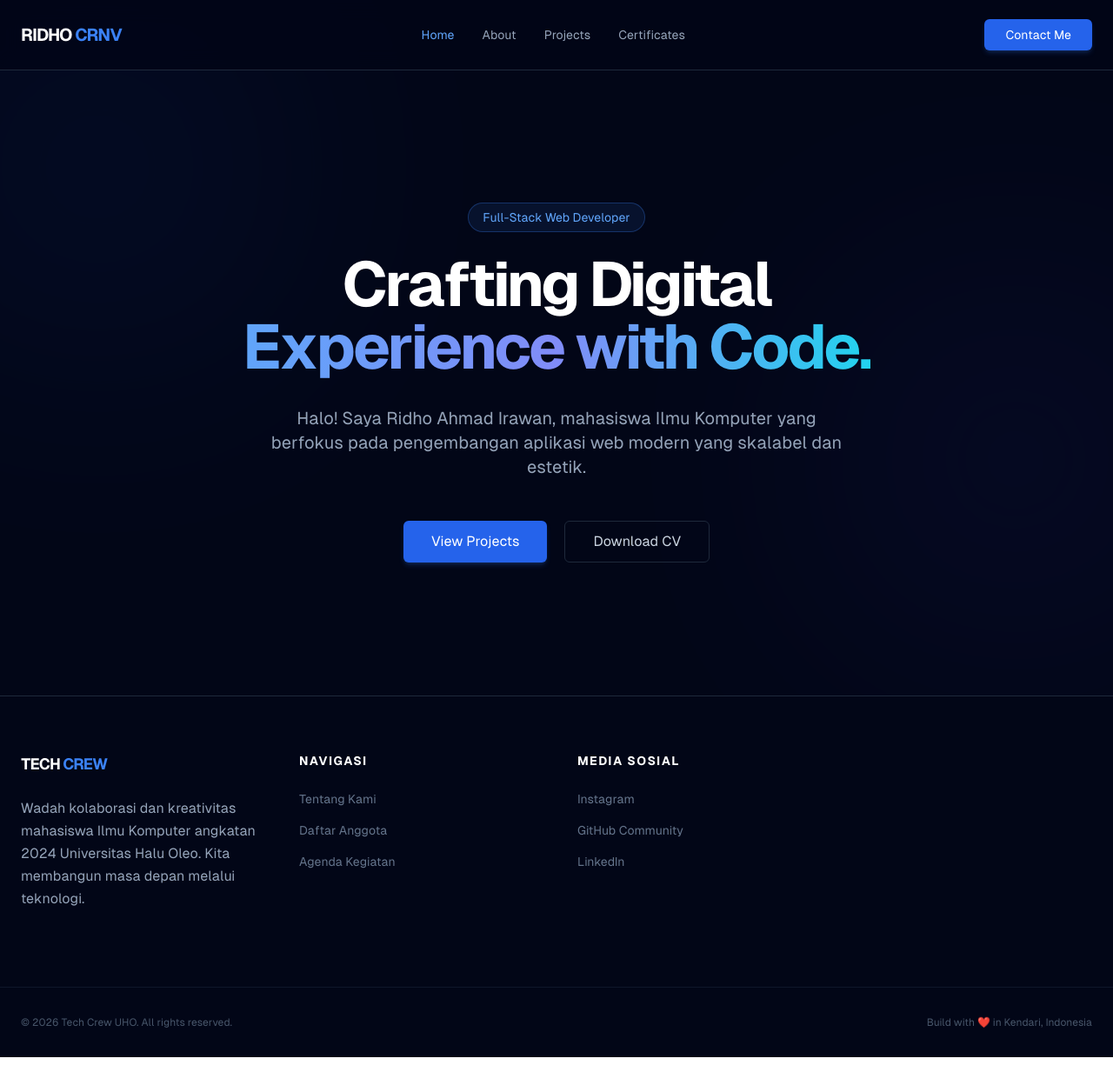
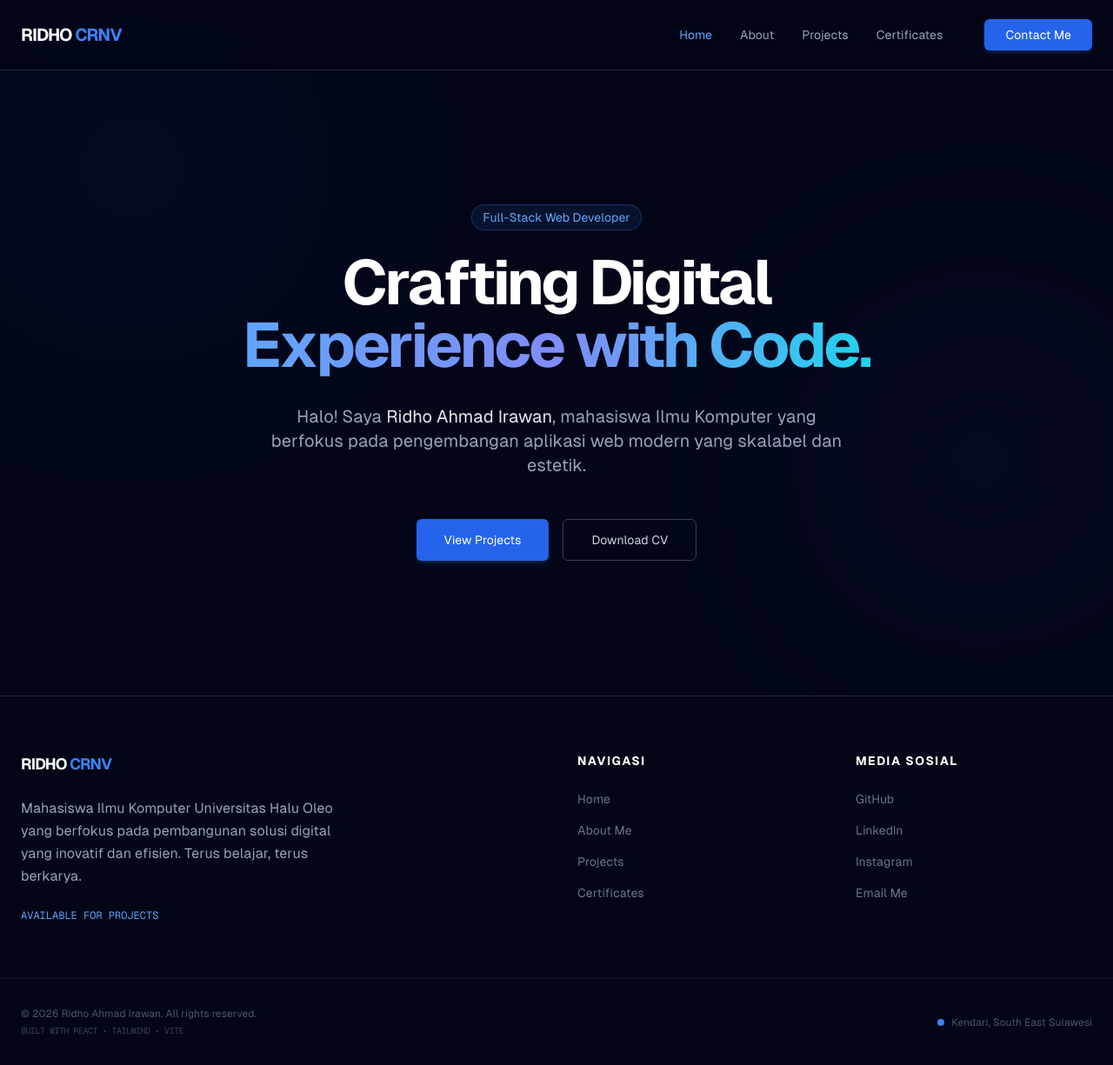
Before and after one commit to ridhocrnv/Belajar-React, a React (Vite) app: page / in a window 1280 px wide. Shown: the whole page at 87% size. Built offline with nearby package versions, Linux system fonts and the light colour scheme.

Commit message:
feat(ui): fix styling

```diff
--- a/src/components/layouts/Footer.jsx
+++ b/src/components/layouts/Footer.jsx
@@ -5,17 +5,21 @@ const Footer = () => {
         <footer className="bg-slate-950 border-t border-slate-800 pt-16 pb-8">
             <div className="max-w-7xl mx-auto px-6 grid grid-cols-1 md:grid-cols-4 gap-12 mb-16">
                 {/* Brand */}
-                <div className="col-span-1 md:col-span-52">
+                <div className="col-span-1 md:col-span-2">
                     <div className="flex items-center gap-2 mb-6">
                         <span className="text-lg font-bold text-white tracking-tighter uppercase">
-                            Tech <span className="text-blue-500">Crew</span>
+                            Ridho <span className="text-blue-500">Crnv</span>
                         </span>
                     </div>
                     <p className="text-slate-400 max-w-sm leading-relaxed mb-6">
-                        Wadah kolaborasi dan kreativitas mahasiswa Ilmu Komputer
-                        angkatan 2024 Universitas Halu Oleo. Kita membangun masa
-                        depan melalui teknologi.
+                        Mahasiswa Ilmu Komputer Universitas Halu Oleo yang
+                        berfokus pada pembangunan solusi digital yang inovatif
+                        dan efisien. Terus belajar, terus berkarya.
                     </p>
+                    <div className="flex gap-4">
+                        {/* Kamu bisa menambahkan icon-icon kecil di sini nanti */}
+                        <span className="text-xs text-blue-400 font-mono">AVAILABLE FOR PROJECTS</span>
+                    </div>
                 </div>
 
                 {/* Links */}
@@ -25,28 +29,16 @@ const Footer = () => {
                     </h4>
                     <ul className="space-y-4 text-slate-500 text-sm">
                         <li>
-                            <Link
-                                to="/about"
-                                className="hover:text-blue-400 transition-colors"
-                            >
-                                Tentang Kami
-                            </Link>
+                            <Link to="/" className="hover:text-blue-400 transition-colors">Home</Link>
                         </li>
                         <li>
-                            <Link
-                                to="/anggota"
-                                className="hover:text-blue-400 transition-colors"
-                            >
-                                Daftar Anggota
-                            </Link>
+                            <Link to="/about" className="hover:text-blue-400 transition-colors">About Me</Link>
                         </li>
                         <li>
-                            <Link
-                                to="/kegiatan"
-                                className="hover:text-blue-400 transition-colors"
-                            >
-                                Agenda Kegiatan
-                            </Link>
+                            <Link to="/projects" className="hover:text-blue-400 transition-colors">Projects</Link>
+                        </li>
+                        <li>
+                            <Link to="/certificates" className="hover:text-blue-400 transition-colors">Certificates</Link>
                         </li>
                     </ul>
                 </div>
@@ -58,40 +50,42 @@ const Footer = () => {
                     </h4>
                     <ul className="space-y-4 text-slate-500 text-sm">
                         <li>
-                            <a
-                                href="#"
-                                className="hover:text-blue-400 transition-colors"
-                            >
-                                Instagram
-                            </a>
+                            <a href="https://github.com/ridhoahmad" target="_blank" rel="noreferrer" className="hover:text-blue-400 transition-colors">GitHub</a>
                         </li>
                         <li>
-                            <a
-                                href="#"
-                                className="hover:text-blue-400 transition-colors"
-                            >
-                                GitHub Community
-                            </a>
+                            <a href="https://linkedin.com/in/ridhoahmad" target="_blank" rel="noreferrer" className="hover:text-blue-400 transition-colors">LinkedIn</a>
                         </li>
                         <li>
-                            <a
-                                href="#"
-                                className="hover:text-blue-400 transition-colors"
-                            >
-                                LinkedIn
-                            </a>
+                            <a href="https://instagram.com/ridhoahmad" target="_blank" rel="noreferrer" className="hover:text-blue-400 transition-colors">Instagram</a>
+                        </li>
+                        <li>
+                            <a href="mailto:ridhoahmadirawan281@gmail.com" className="hover:text-blue-400 transition-colors">Email Me</a>
                         </li>
                     </ul>
                 </div>
             </div>
 
-            {/* Bottom */}
-            <div className="max-w-7xl mx-auto px-6 pt-8 border-t border-slate-900 flex flex-col md:flex-row justify-between items-center gap-4">
-                <p className="text-slate-600 text-xs">&copy; {new Date().getFullYear()} Tech Crew UHO. All rights reserved.</p>
-                <p className="text-slate-600 text-xs">Build with ❤️ in Kendari, Indonesia</p>
+            {/* Bottom Bar */}
+            <div className="max-w-7xl mx-auto px-6 pt-8 border-t border-slate-900 flex flex-col md:flex-row justify-between items-center gap-4 text-center md:text-left">
+                <div className="space-y-1">
+                    <p className="text-slate-600 text-xs font-medium">
+                        &copy; {new Date().getFullYear()} Ridho Ahmad Irawan. All rights reserved.
+                    </p>
+                    <p className="text-slate-700 text-[10px] font-mono uppercase tracking-tighter">
+                        Built with React • Tailwind • Vite
+                    </p>
+                </div>
+
+                <div className="flex items-center gap-2 text-slate-600 text-xs">
+                    <span className="relative flex h-2 w-2">
+                        <span className="animate-ping absolute inline-flex h-full w-full rounded-full bg-blue-400 opacity-75"></span>
+                        <span className="relative inline-flex rounded-full h-2 w-2 bg-blue-500"></span>
+                    </span>
+                    <span>Kendari, South East Sulawesi</span>
+                </div>
             </div>
         </footer>
     )
 }
 
-export default Footer;
+export default Footer
--- a/src/components/layouts/Navbar.jsx
+++ b/src/components/layouts/Navbar.jsx
@@ -1,46 +1,152 @@
+import { useState, useEffect } from 'react'
 import { Link, NavLink } from 'react-router-dom'
 import Button from '../ui/Button'
 
 const Navbar = () => {
+    const [isOpen, setIsOpen] = useState(false)
+
+    const toggleMenu = () => setIsOpen(prev => !prev)
+    const closeMenu = () => setIsOpen(false)
+
+    // Lock body scroll when menu is open
+    useEffect(() => {
+        document.body.style.overflow = isOpen ? 'hidden' : ''
+        return () => { document.body.style.overflow = '' }
+    }, [isOpen])
+
+    // Close menu on desktop resize
+    useEffect(() => {
+        const handleResize = () => {
+            if (window.innerWidth >= 768) closeMenu()
+        }
+        window.addEventListener('resize', handleResize)
+        return () => window.removeEventListener('resize', handleResize)
+    }, [])
+
     const navLinkStyle = ({ isActive }) =>
-        `text-sm font-medium transition-colors hover:text-blue-400 ${isActive ? 'text-blue-400' : 'text-slate-400'}`
+        `text-sm font-medium transition-colors hover:text-blue-400 ${
+            isActive ? 'text-blue-400' : 'text-slate-400'
+        }`
+
+    const mobileNavLink = ({ isActive }) =>
+        `text-3xl font-bold tracking-tight transition-all duration-300 ${
+            isActive ? 'text-blue-500 translate-x-2' : 'text-white hover:text-blue-400'
+        }`
 
     return (
-        <nav className="fixed top-0 w-full z-50 bg-slate-950/80 backdrop-blur-md border-b border-slate-800">
+        <>
+            <nav className="fixed top-0 w-full z-[100] bg-slate-950/80 backdrop-blur-md border-b border-slate-800 font-sans">
                 <div className="max-w-7xl mx-auto px-6 h-20 flex items-center justify-between">
-                <Link to="/" className="flex items-center gap-2 group">
+                    {/* Logo */}
+                    <Link to="/" onClick={closeMenu} className="relative z-[200]">
                         <span className="text-xl font-bold tracking-tighter text-white uppercase">
                             Ridho <span className="text-blue-500">Crnv</span>
                         </span>
                     </Link>
 
-                {/* Desktop Navigation */}
+                    {/* Desktop Menu */}
                     <div className="hidden md:flex items-center gap-8">
-                    <NavLink to="/" className={navLinkStyle}>
-                        Home
-                    </NavLink>
-                    <NavLink to="/about" className={navLinkStyle}>
-                        About
-                    </NavLink>
-                    <NavLink to="/projects" className={navLinkStyle}>
-                        Projects
-                    </NavLink>
-                    <NavLink to="/certificates" className={navLinkStyle}>
-                        Certificates
-                    </NavLink>
-                </div>
+                        <NavLink to="/" className={navLinkStyle}>Home</NavLink>
+                        <NavLink to="/about" className={navLinkStyle}>About</NavLink>
+                        <NavLink to="/projects" className={navLinkStyle}>Projects</NavLink>
+                        <NavLink to="/certificates" className={navLinkStyle}>Certificates</NavLink>
 
-                {/* Auth Button */}
-                <div className="flex items-center gap-4">
-                    <a href="mailto:email@kamu.com">
+                        <div className="ml-4">
+                            <a href="mailto:contact@ridhoahmad.me">
                                 <Button variant="blue" className="h-9 px-5 text-sm">
                                     Contact Me
                                 </Button>
                             </a>
                         </div>
                     </div>
+
+                    {/* Hamburger Button — z-index tinggi agar selalu di atas overlay */}
+                    <button
+                        onClick={toggleMenu}
+                        aria-label="Toggle Menu"
+                        aria-expanded={isOpen}
+                        className="relative z-[200] md:hidden flex flex-col justify-center items-center w-10 h-10 text-white outline-none"
+                    >
+                        {/* Gunakan gap tetap + transform saja, tanpa mb/mt agar tidak jitter */}
+                        <span className="flex flex-col gap-1.5">
+                            <span
+                                className={`block w-6 h-0.5 bg-current rounded-full transition-all duration-300 origin-center ${
+                                    isOpen ? 'rotate-45 translate-y-2' : ''
+                                }`}
+                            />
+                            <span
+                                className={`block w-6 h-0.5 bg-current rounded-full transition-all duration-300 ${
+                                    isOpen ? 'opacity-0 scale-x-0' : 'opacity-100 scale-x-100'
+                                }`}
+                            />
+                            <span
+                                className={`block w-6 h-0.5 bg-current rounded-full transition-all duration-300 origin-center ${
+                                    isOpen ? '-rotate-45 -translate-y-2' : ''
+                                }`}
+                            />
+                        </span>
+                    </button>
+                </div>
             </nav>
+
+            {/* Mobile Menu Overlay — dipisah dari <nav> agar tidak ada z-index conflict */}
+            <div
+                className={`fixed inset-0 bg-slate-950 flex flex-col items-start justify-start px-10 md:hidden z-[150]
+                    transition-all duration-500 ease-in-out ${
+                        isOpen
+                            ? 'opacity-100 pointer-events-auto'
+                            : 'opacity-0 pointer-events-none'
+                    }`}
+            >
+                {/* Spacer setinggi navbar + tombol close di kanan */}
+                <div className="h-20 w-full shrink-0 flex items-center justify-end">
+                    <button
+                        onClick={closeMenu}
+                        aria-label="Close Menu"
+                        className="w-10 h-10 flex items-center justify-center text-slate-400 hover:text-white transition-colors duration-200"
+                    >
+                        {/* Icon X */}
+                        <svg xmlns="http://www.w3.org/2000/svg" width="24" height="24" viewBox="0 0 24 24" fill="none" stroke="currentColor" strokeWidth="2" strokeLinecap="round" strokeLinejoin="round">
+                            <line x1="18" y1="6" x2="6" y2="18" />
+                            <line x1="6" y1="6" x2="18" y2="18" />
+                        </svg>
+                    </button>
+                </div>
+
+                {/* Navigation Links */}
+                <div className="flex flex-col gap-8 w-full mt-8">
+                    {[
+                        { to: '/', label: 'Home' },
+                        { to: '/about', label: 'About' },
+                        { to: '/projects', label: 'Projects' },
+                        { to: '/certificates', label: 'Certificates' },
+                    ].map(({ to, label }, i) => (
+                        <div
+                            key={to}
+                            className="transition-all duration-500"
+                            style={{
+                                transitionDelay: isOpen ? `${i * 60 + 100}ms` : '0ms',
+                                transform: isOpen ? 'translateX(0)' : 'translateX(-24px)',
+                                opacity: isOpen ? 1 : 0,
+                            }}
+                        >
+                            <NavLink to={to} onClick={closeMenu} className={mobileNavLink}>
+                                {label}
+                            </NavLink>
+                        </div>
+                    ))}
+                </div>
+
+                <div className="mt-auto mb-20 w-full pt-8 border-t border-slate-800">
+                    <a href="mailto:contact@ridhoahmad.me" className="block w-full">
+                        <Button variant="blue" className="w-full h-14 text-lg shadow-2xl shadow-blue-500/20">
+                            Contact Me
+                        </Button>
+                    </a>
+                </div>
+            </div>
+        </>
     )
 }
 
-export default Navbar
+export default Navbar;
--- a/src/components/pages/HomePage.jsx
+++ b/src/components/pages/HomePage.jsx
@@ -8,39 +8,51 @@ const Home = () => {
         <div className="min-h-screen bg-slate-950 text-white flex flex-col selection:bg-blue-500/30">
             <Navbar />
 
-            {/* --- HERO SECTION --- */}
-            <section className="relative min-h-screen flex items-center justify-center overflow-hidden px-6 pt-20">
+            <section className="relative min-h-screen flex items-center justify-center overflow-hidden px-5 pt-20">
 
-                <div className="absolute top-0 -left-20 w-96 h-96 bg-blue-600 rounded-full blur-[140px] opacity-10"></div>
-                <div className="absolute bottom-20 -right-20 w-96 h-96 bg-indigo-600 rounded-full blur-[140px] opacity-10"></div>
+                <div className="absolute top-0 -left-10 w-64 h-64 md:w-96 md:h-96 bg-blue-600 rounded-full blur-[100px] md:blur-[140px] opacity-10 pointer-events-none" />
+                <div className="absolute bottom-20 -right-10 w-64 h-64 md:w-96 md:h-96 bg-indigo-600 rounded-full blur-[100px] md:blur-[140px] opacity-10 pointer-events-none" />
 
-                <div className="relative z-10 text-center max-w-4xl mx-auto">
-                    <span className="px-4 py-1.5 rounded-full border border-blue-500/30 bg-blue-500/10 text-blue-400 text-sm font-medium mb-6 inline-block">
+                <div className="relative z-10 text-center w-full max-w-4xl mx-auto flex flex-col items-center">
+
+                    <span className="px-3 py-1 rounded-full border border-blue-500/30 bg-blue-500/10 text-blue-400 text-xs md:text-sm font-medium mb-5 md:mb-6 inline-flex items-center gap-1.5">
                         Full-Stack Web Developer
                     </span>
 
-                    <h1 className="text-5xl md:text-7xl font-bold tracking-tighter mb-8 leading-tight">
-                        Crafting Digital <br />
+                    <h1 className="text-4xl sm:text-5xl md:text-7xl font-bold tracking-tighter mb-5 md:mb-8 leading-[1.1]">
+                        Crafting Digital{' '}
+                        <br className="" />
                         <span className="text-transparent bg-clip-text bg-gradient-to-r from-blue-400 via-indigo-400 to-cyan-400">
                             Experience with Code.
                         </span>
                     </h1>
 
-                    <p className="text-slate-400 text-xl md:text-xl max-w-2xl mx-auto mb-12 leading-relaxed">
-                        Halo! Saya Ridho Ahmad Irawan, mahasiswa Ilmu Komputer yang berfokus pada pengembangan aplikasi web modern yang skalabel dan estetik.
+                    <p className="text-slate-400 text-base md:text-xl max-w-xs sm:max-w-md md:max-w-2xl mx-auto mb-8 md:mb-12 leading-relaxed">
+                        Halo! Saya <span className="text-slate-200 font-medium">Ridho Ahmad Irawan</span>, mahasiswa Ilmu Komputer yang berfokus pada pengembangan aplikasi web modern yang skalabel dan estetik.
                     </p>
 
-                    <div className="flex flex-col sm:flex-row gap-5 justify-center items-center">
-                        <Link to="/projects">
-                            <Button variant="blue" className="w-full sm:w-auto h-12 px-8">
-                            View Projects
-                        </Button>
+                    <div className="flex flex-col sm:flex-row gap-3 sm:gap-4 justify-center items-stretch sm:items-center w-full max-w-xs sm:max-w-none sm:w-auto mx-auto">
+                        <Link to="/projects" className="w-full sm:w-auto">
+                            <Button
+                                variant="blue"
+                                className="w-full sm:w-auto h-11 sm:h-12 px-6 sm:px-8 text-sm"
+                            >
+                                View Projects
+                            </Button>
                         </Link>
 
-                        <Button variant="outline" className="w-full sm:w-auto h-12 px-8 border-slate-800">
+                        <Button
+                            variant="outline"
+                            className="w-full sm:w-auto h-11 sm:h-12 px-6 sm:px-8 text-sm border-slate-700 hover:border-slate-500 transition-colors"
+                        >
                             Download CV
                         </Button>
                     </div>
+
+                    {/* <div className="mt-14 md:hidden flex flex-col items-center gap-1.5 text-slate-600">
+                        <span className="text-xs tracking-widest uppercase">Scroll</span>
+                        <div className="w-px h-8 bg-gradient-to-b from-slate-600 to-transparent" />
+                    </div> */}
                 </div>
             </section>
 
```
Lines whose indentation alone changed are shown as unchanged.
